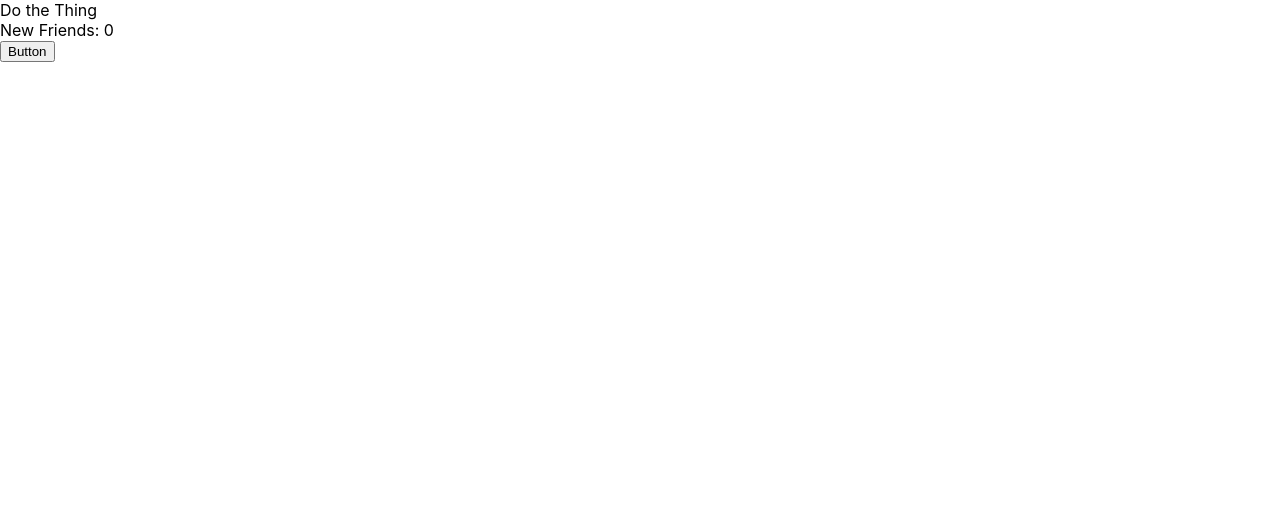
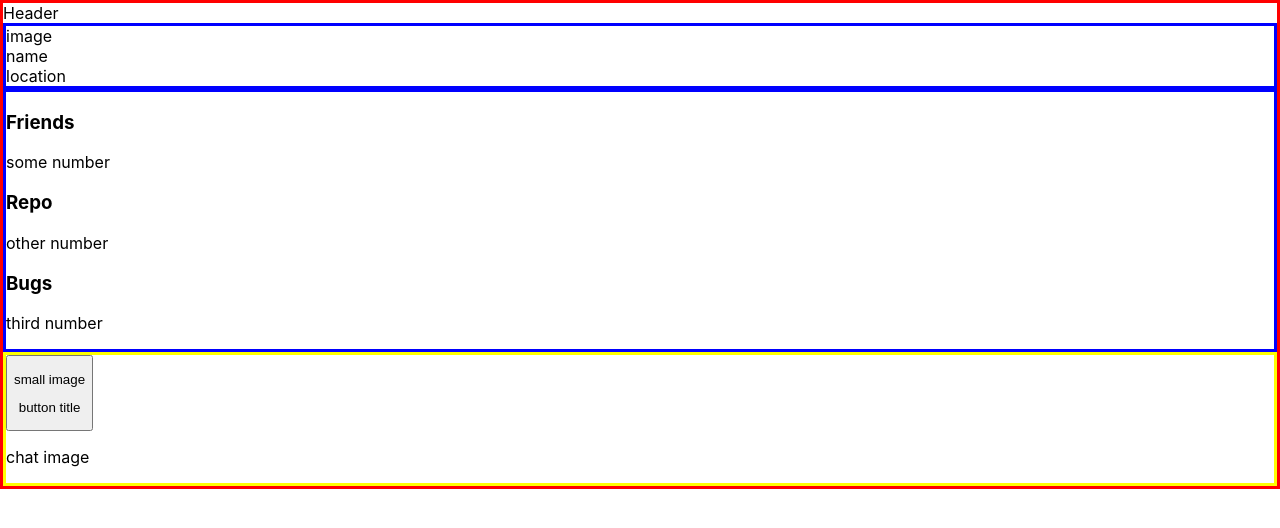
Before and after one commit to erferguson/component-challenges, a React (Create React App) app: page /profile in a window 1280 px wide. Shown: the top 528 px of the page. Built offline with nearby package versions, Linux system fonts and the light colour scheme.

Commit message:
set up basic structure for CSS structure

```diff
--- a/src/challengeOne_Profile/profile.js
+++ b/src/challengeOne_Profile/profile.js
@@ -1,7 +1,7 @@
 import React, {useState} from 'react';
 
-const Profile = () => {
-	const someText = 'Button'
+const Profile = (props) => {
+	const someText = 'Code Together'
 
 	const [friends, setFriends] = useState(0)
 
@@ -10,12 +10,32 @@ const Profile = () => {
 	}
 
 	return (
-	<div> Do the Thing
-		<div>New Friends: <span>{friends}</span></div>
-		<button onClick={increase}>{someText}</button>
+	<div style={{border: '3px solid red'}}> Header
+		<div style={{border: '3px solid blue'}}>
+			image <br/>
+			name <br/>
+			location <br/>
+		</div>
+		<div style={{border: '3px solid blue'}}>
+			<h3>Friends</h3>
+			<p>some number</p>
+			<h3>Repo</h3>
+			<p>other number</p>
+			<h3>Bugs</h3>
+			<p>third number</p>
+		</div>
+		<div style={{border: '3px solid yellow'}}>
+			<button>
+				<p>small image</p>
+				<p>button title</p>
+			</button>
+			<p>chat image</p>
+		</div>
 	</div>
 	)
 };
 
 export default Profile;
-// <button onClick={ () => submitForm(data) } />
+
+{/* <div>Friends: <span>{friends}</span></div>
+		<button onClick={increase}>{someText}</button> */}
```
Also changed, not shown: 1 other file (tests, documents, lock files or other folders).
